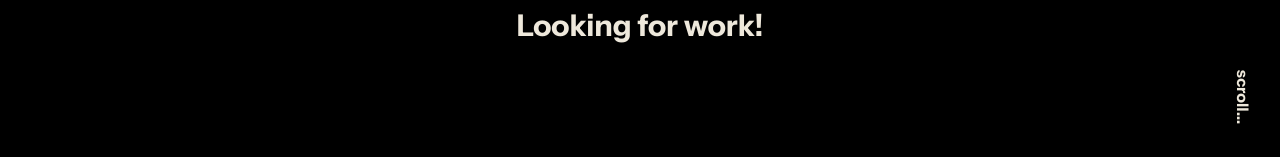
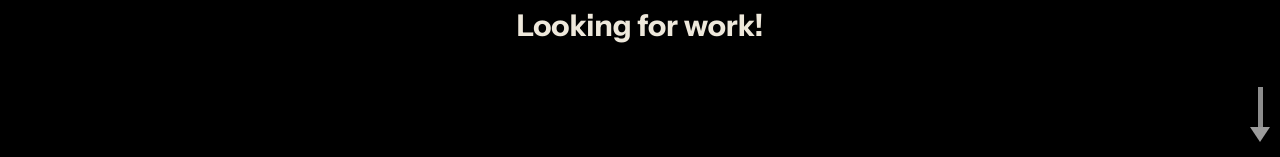
Before and after one commit to rgmfn/Homepage, a React (Create React App) app: page / in a window 1280 px wide. Shown: the part 643-800 px from the top of the page. Built offline with nearby package versions, Linux system fonts and the light colour scheme.

Commit message:
replaced scroll... text with an animated arrow

```diff
--- a/src/Splash.css
+++ b/src/Splash.css
@@ -103,9 +103,24 @@
     color: var(--blue);
 }
 
-.scroll {
+.arrow {
     position: absolute;
-    transform: rotate(90deg);
     right: 10px;
-    bottom: 50px;
+    bottom: 5px;
+    display: flex;
+    flex-direction: column;
+    align-items: center;
 }
+
+.arrow .tip {
+    border-left: 10px solid transparent;
+    border-right: 10px solid transparent;
+    border-bottom: 10px solid transparent;
+    border-top: 15px solid var(--text-alt);
+}
+
+.arrow .body {
+    height: 40px;
+    width: 5px;
+    background: var(--text-alt);
+}
--- a/src/Splash.js
+++ b/src/Splash.js
@@ -42,7 +42,8 @@ function Splash({ isSmallScreen }) {
     const botRef = useRef();
     const sectionsRef = useRef();
     const descriptionRef = useRef();
-    const scrollRef = useRef();
+    const tipRef = useRef();
+    const bodyRef = useRef();
 
     /**
      * Animates all the elements appearing in the splash animation.
@@ -118,13 +119,38 @@ function Splash({ isSmallScreen }) {
                 ease: Power2.easeInOut,
             }, "<")
 
-            // fade in and move in `scroll...`
-            .from(scrollRef.current, {
-                duration: 1.4,
-                y: -50, // start at y position -50 (goes to 0)
+            // grow arrow tip
+            .from(tipRef.current, {
+                duration: 0.4,
+                borderTop: 0,
+                ease: Power2.easeInOut,
+            })
+
+            // grow arrow body
+            .from(bodyRef.current, {
+                duration: 1,
+                height: 0,
+                ease: Power2.easeInOut,
+            }, "-=20%")
+
+            // fade out arrow tip when scrolling away
+            .to(tipRef.current, {
+                scrollTrigger: {
+                    trigger: tipRef.current,
+                    scrub: true,
+                },
                 opacity: 0,
-                ease: Power2.easeInOut,
-            });
+            })
+
+            // fade out arrow body when scrolling away
+            .to(bodyRef.current, {
+                scrollTrigger: {
+                    trigger: bodyRef.current,
+                    scrub: true,
+                },
+                opacity: 0,
+            })
+            ;
     });
 
     return (
@@ -159,11 +185,9 @@ function Splash({ isSmallScreen }) {
                 Software developer always looking to learn, explore, and grow.<br /><br />
                 Looking for work!
             </div>
-            <div
-                className="scroll"
-                ref={scrollRef}
-            >
-                scroll...
+            <div className="arrow">
+                <div className="body" ref={bodyRef} />
+                <div className="tip" ref={tipRef} />
             </div>
         </div>
     )
```
